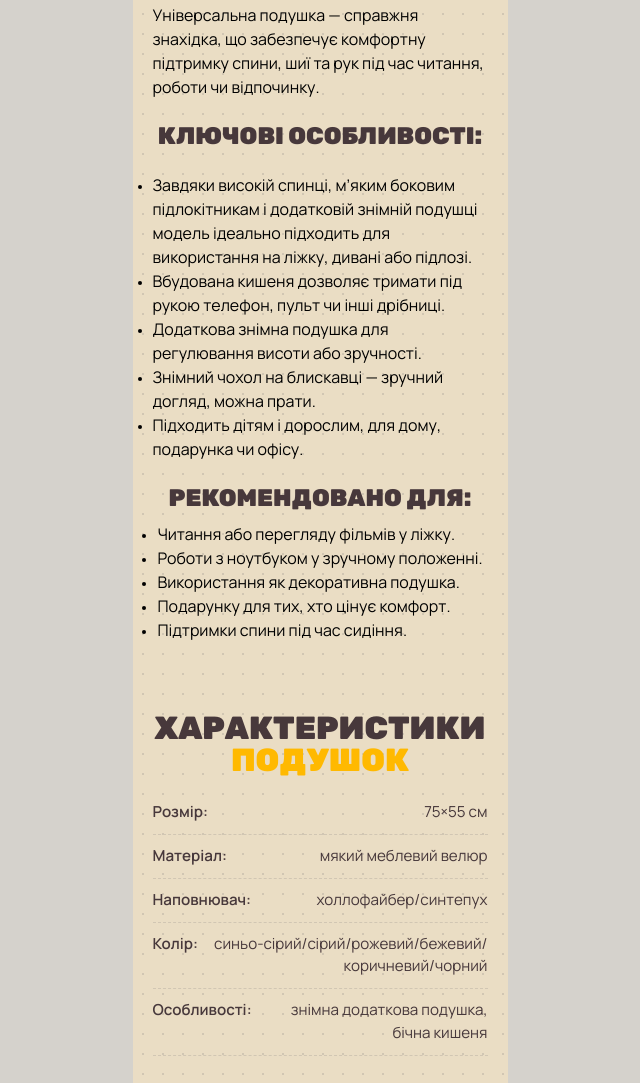
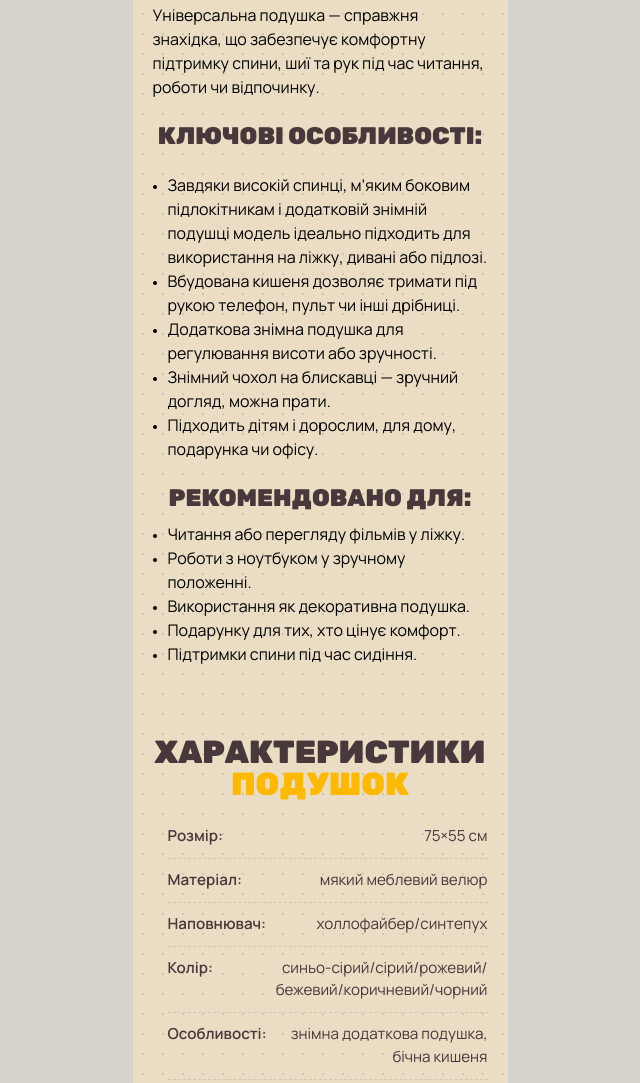
Before and after one commit to VolodymyYR/Bamble, a plain HTML site: page index.html in a window 1280 px wide. Shown: the part 1477-2560 px from the top of the page, without its empty margins (320-960 px from the left). Drawn offline with Linux system fonts and the light colour scheme; no server answers.

Commit message:
ComitFinal

```diff
--- a/style.css
+++ b/style.css
@@ -923,6 +923,7 @@ h6 {
 
 .details__container ul li{
     list-style: disc;
+    margin-inline-start: 15px;
 }
 .details__container ul li::marker{
     font-size: 12px;
```
